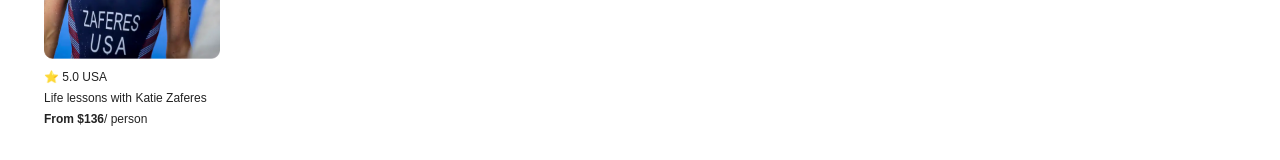
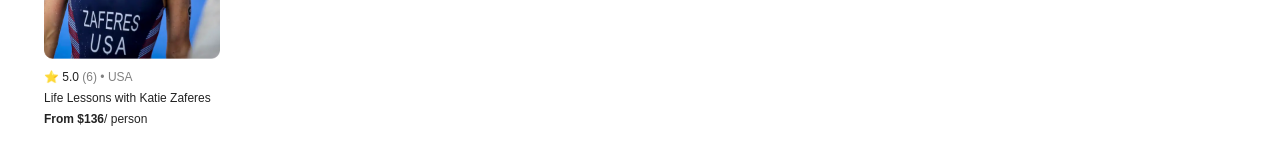
Before and after one commit to VovaHash/airbnb_react, a React (Create React App) app: page / in a window 1280 px wide. Shown: the part 755-915 px from the top of the page. Built offline with nearby package versions, Linux system fonts and the light colour scheme.

Commit message:
updated card with props

```diff
--- a/src/App.js
+++ b/src/App.js
@@ -1,13 +1,21 @@
 import Header from "./components/Header"
 import PhotoGrid from "./components/PhotoGrid"
 import Card from './components/Card'
+import KatieImage from "./images/katie-zaferes.png";
 
 function App() {
   return (
     <>
    <Header/>
    <PhotoGrid/>
-   <Card/>
+   <Card
+      img = {KatieImage}
+      rating = "5.0"
+      reviewCount = {6}
+      country = "USA"
+      title = "Life Lessons with Katie Zaferes"
+      price = {136}
+   />
    </>
   );
 }
--- a/src/components/Card.js
+++ b/src/components/Card.js
@@ -1,13 +1,13 @@
-import CardImage from "../images/cardimage.png";
 
-export default function Card() {
+
+export default function Card(props) {
   return (
     <section>
         <h4 className="card--image_overlay">SOLD OUT</h4>
-        <img className="card--image" src={CardImage} />
-        <h5 className="card--text">{'\u2B50'} 5.0  USA</h5>
-        <h5 className="card--text">Life lessons with Katie Zaferes</h5>
-        <h5 className="card--text"><b>From $136</b>/ person</h5>
+        <img className="card--image" src={props.img} />
+        <h5 className="card--text">{'\u2B50'} {props.rating} <span className="grey">({props.reviewCount}) • {props.country}</span></h5>
+        <h5 className="card--text">{props.title}</h5>
+        <h5 className="card--text"><b>From ${props.price}</b>/ person</h5>
     </section>
   );
 }
--- a/src/index.css
+++ b/src/index.css
@@ -6,6 +6,10 @@
 
 *{
   font-family: 'Poppins', sans-serif;
+}
+
+.grey{
+  color: grey;
 }
 
 header{
```
Also changed, not shown: src/images/katie-zaferes.png (renamed from src/images/cardimage.png).
